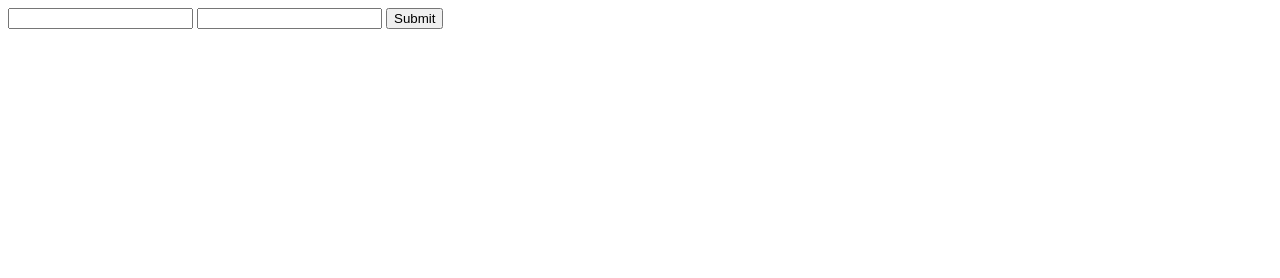
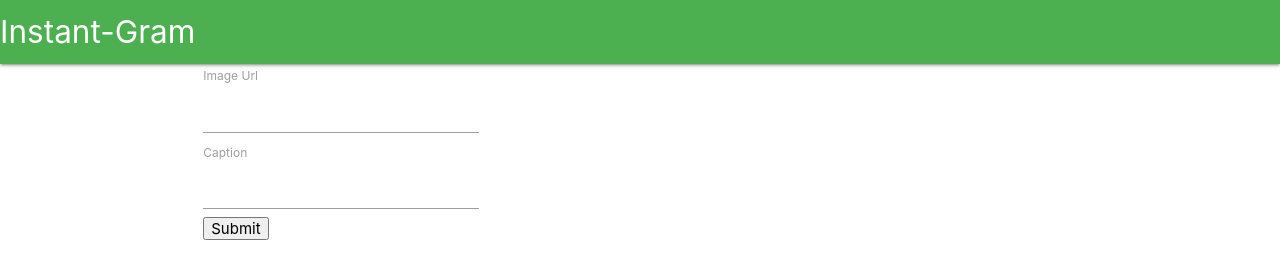
Before and after one commit to szrharrison/javascript-code-challenge-final-web-031317, a plain HTML site: page index.html in a window 1280 px wide. Drawn offline with nearby package versions, Linux system fonts and the light colour scheme.

Commit message:
update instructions

```diff
--- a/index.html
+++ b/index.html
@@ -3,17 +3,34 @@
   <head>
     <meta charset="utf-8">
     <title>JavaScript Code Challenge - Final</title>
+    <link rel="stylesheet" href="https://cdnjs.cloudflare.com/ajax/libs/materialize/0.98.2/css/materialize.min.css">
     <script type="text/javascript" src='./lib/jquery-3.2.1.js'></script>
   </head>
   <body>
+    <nav class="green">
+      <div class="nav-wrapper">
+        <a href="#" class="brand-logo">Instant-Gram</a>
+      </div>
+    </nav>
 
+    <div class="container">
+      <div class="row">
+        <div class="col s4">
           <form id="photo-form">
+            <label for="image_url">Image Url</label>
             <input type='text' name='image_url' />
+            <label for="caption">Caption</label>
             <input type='text' name='caption' />
             <input type='submit' />
           </form>
+        </div>
 
+        <div class='col s8'>
           <div id='photo-list'></div>
+        </div>
+      </div>
+
+    </div>
     <script type="text/javascript" src='src/index.js'></script>
   </body>
 </html>
```
Also changed, not shown: 1 other file. Lines whose indentation alone changed are shown as unchanged.
